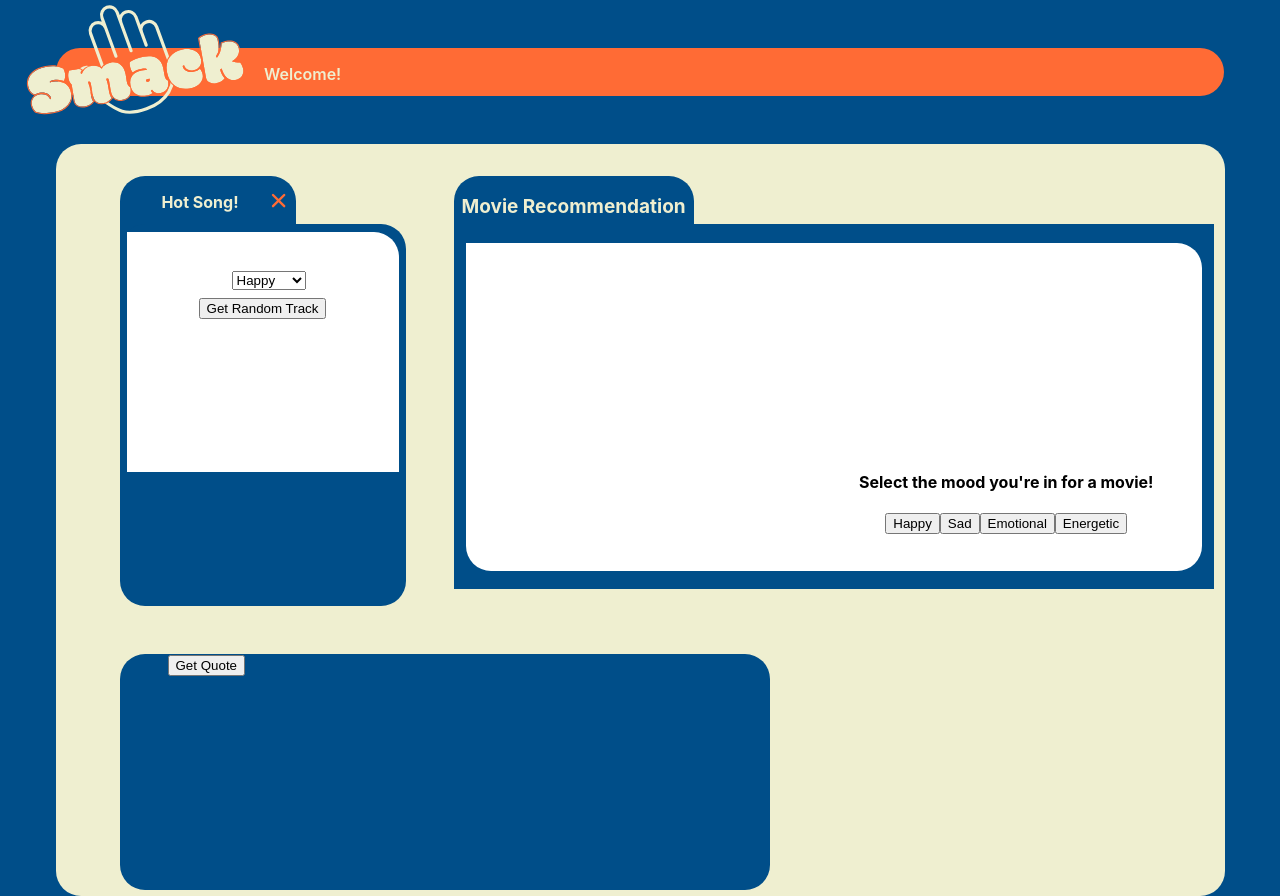
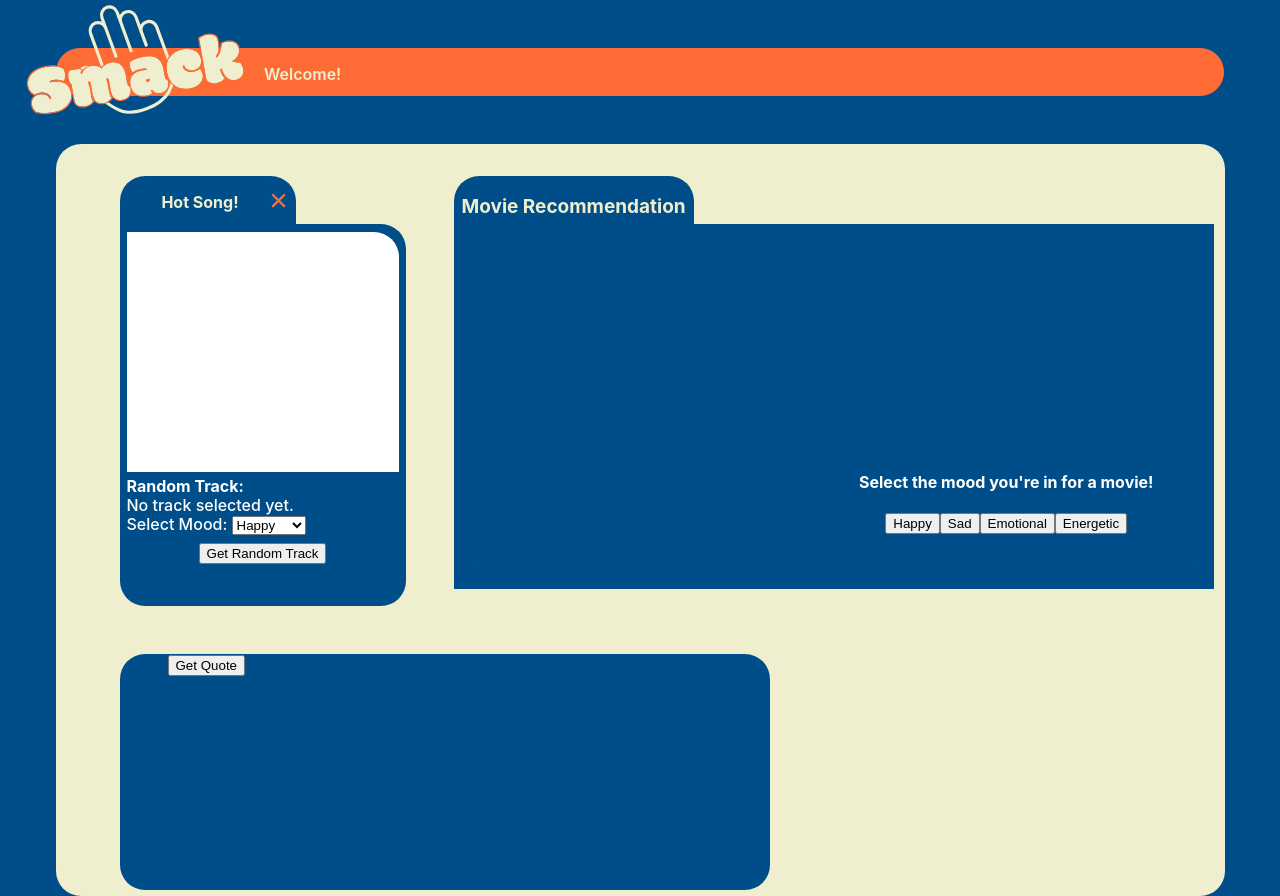
Before and after one commit to kelleyhan25/411project, a React (Create React App) app: page / in a window 1280 px wide. Built offline with nearby package versions, Linux system fonts and the light colour scheme; no server answers.

Commit message:
Changed css of API's

```diff
--- a/src/App.css
+++ b/src/App.css
@@ -158,12 +158,11 @@
 }
 
 .movie-pic{
-
   width: 46rem;
   height: 20.5rem;
   flex-shrink: 0;
   border-radius: 0rem 1.5625rem 1.5625rem 1.5625rem;
-  background: white;
+  background: #004E89;
 }
 
 .container-second-row{
@@ -212,6 +211,10 @@
   font-weight: 500;
 }
 
+.song-details-top{
+  height: 15.3rem;
+}
+
 .choose-song-button{
   margin-top: .5rem;
   display: flex;
@@ -224,6 +227,7 @@
 }
 
 .movie-details-container {
+  color: #EFEFD0;
   display: flex;
   height: 13rem;
 }
@@ -249,6 +253,10 @@
   padding-right: 3rem;
 }
 
+.heading-movie-buttons h4{
+  color: white;
+}
+
 .genre-buttons {
 display:flex;
 justify-content: center;
--- a/src/App.js
+++ b/src/App.js
@@ -37,7 +37,7 @@ function App() {
   };
 
   return (
-    <div className="body">
+    <main className="body">
       <div className="welcome-bar">
         <div className="hand-welcome">
           <img src={hand} className="hand" alt="hand Icon" />
@@ -73,14 +73,14 @@ function App() {
         </div>
         <div className="container-second-row">
           <div className="fun-fact-container">
-            <div className="joke-container">
+            <section className="joke-container">
               <div className="joke">{joke && <p>{joke}</p>}</div>
               <button onClick={getJoke}>Get Quote</button>
-            </div>
+            </section>
           </div>
         </div>
       </section>
-    </div>
+    </main>
   );
 }
 
--- a/src/movie.js
+++ b/src/movie.js
@@ -51,7 +51,7 @@ const MoviePicker = () => {
         <button onClick={() => handleGenreChange(16)}>Happy</button> {/* Animation */}
         <button onClick={() => handleGenreChange(35)}>Sad</button>{/* Comedy*/}
         <button onClick={() => handleGenreChange(18)}>Emotional</button> {/* Drama */}
-        <button onClick={() => handleGenreChange(28)}>Energetic</button> {/* Emotional */}
+        <button onClick={() => handleGenreChange(28)}>Energetic</button> {/* Action */}
       </div>
       </div>
       </section>
--- a/src/spotifyapi.js
+++ b/src/spotifyapi.js
@@ -74,6 +74,7 @@ const SpotifyMoodPlayer = () => {
 
   return (
     <div>
+     <div className="song-details-top">
       {/* Display the preview picture */}
       <div className="random-track-container">
         {randomTrack?.album?.images?.length > 0 && (
@@ -84,7 +85,7 @@ const SpotifyMoodPlayer = () => {
           />
         )}
       </div>
-
+      </div>
       {/* Display the track information in the browser */}
       <div className="song-info">
         <h4>Random Track:</h4>
@@ -96,7 +97,7 @@ const SpotifyMoodPlayer = () => {
         ) : (
           <p>No track selected yet.</p>
         )}
-
+        <div className="genre-selection">
         {/* Dropdown menu for selecting mood */}
         <label htmlFor="moodSelect">Select Mood: </label>
         <select id="moodSelect" value={selectedMood} onChange={handleMoodChange}>
@@ -111,6 +112,7 @@ const SpotifyMoodPlayer = () => {
       <div className="choose-song-button">
         <button onClick={getRandomTrack}>Get Random Track</button>
       </div>
+      </div>
     </div>
   );
 
```
